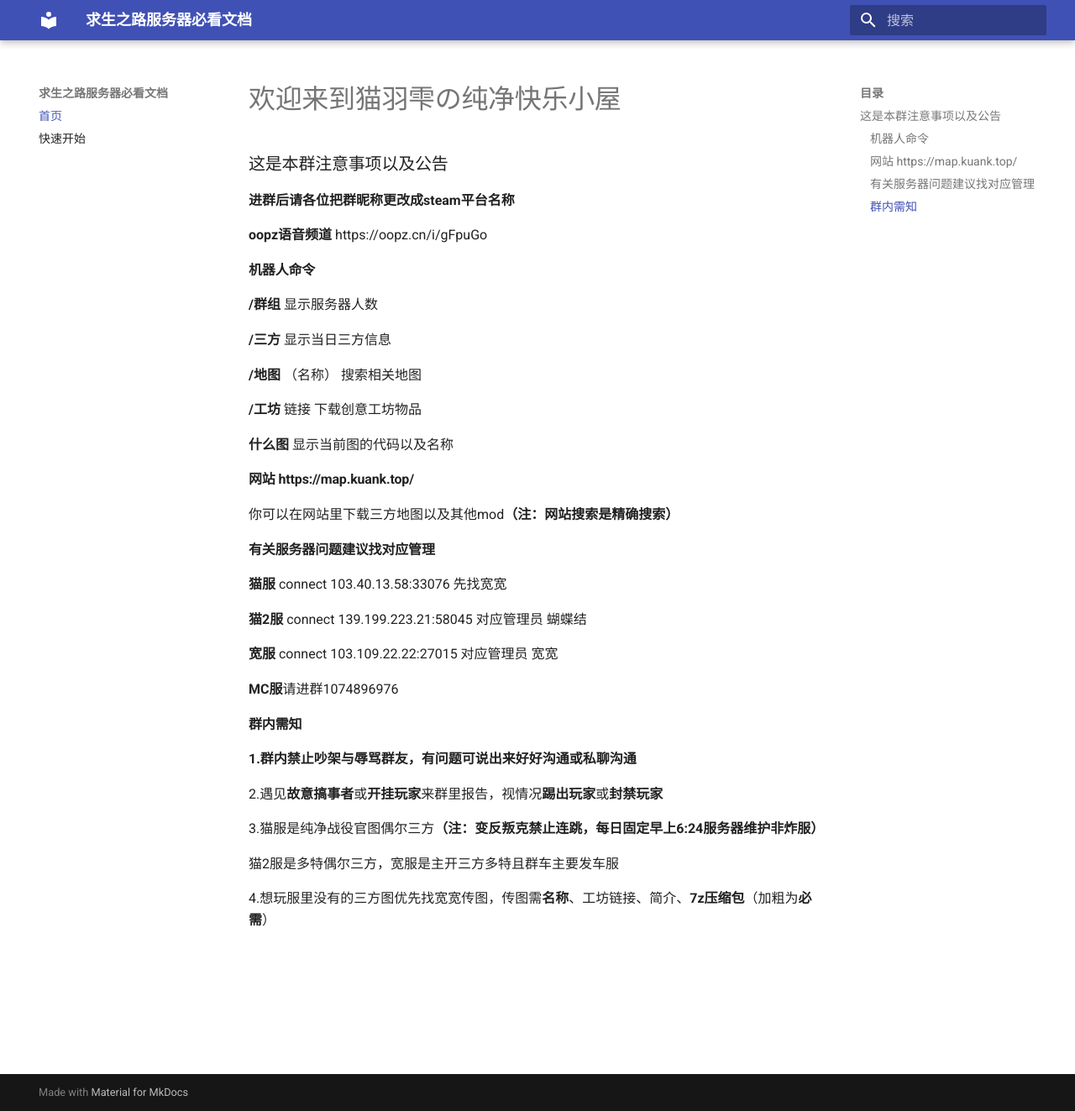
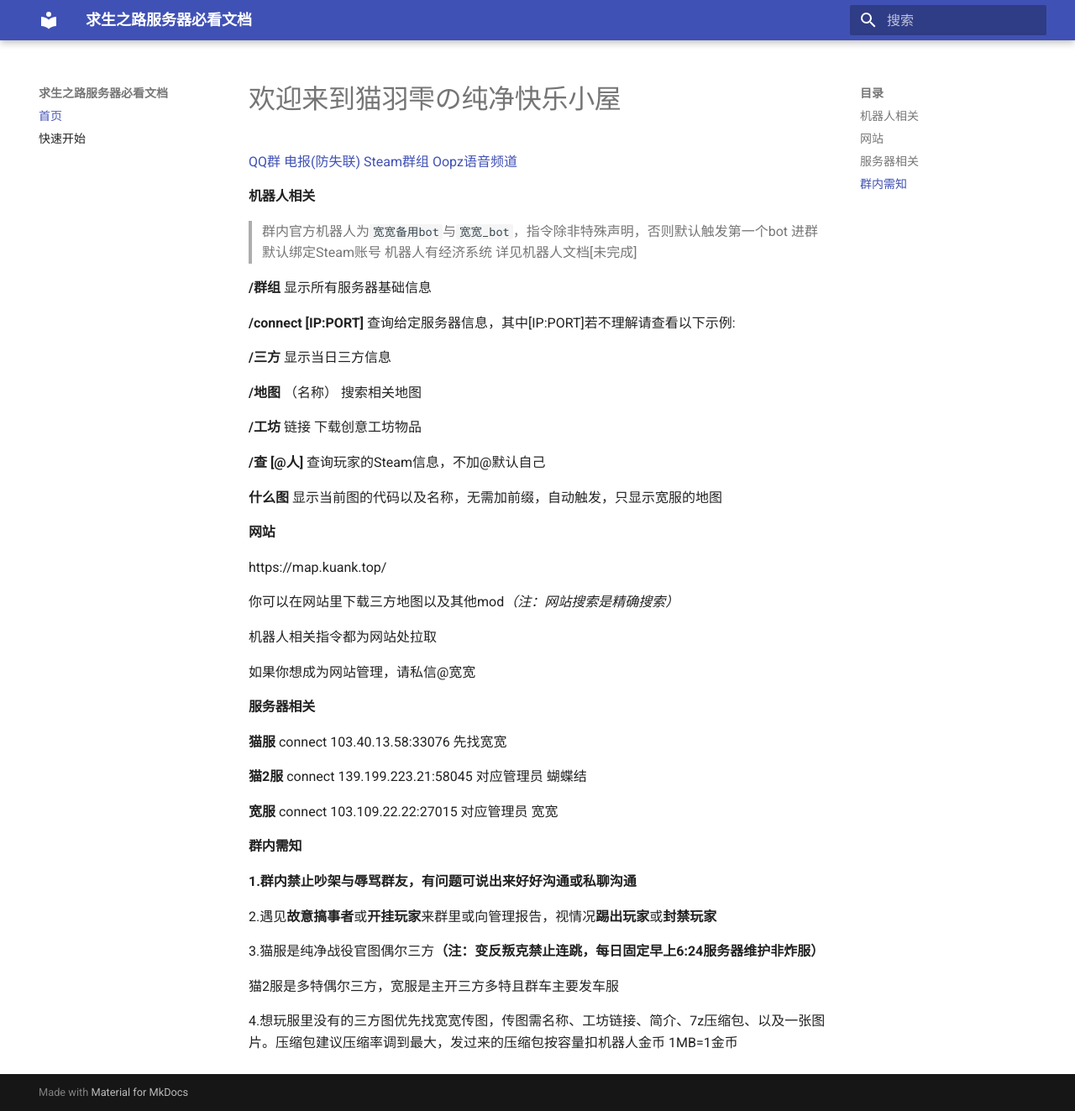
Before and after one commit to kuankqaq/kuank-docs, an MkDocs documentation site: the page built from docs/index.md, in a window 1280 px wide and 1323 px high. Shown: the whole window at 84% size. Built offline with MkDocs 1.6.1 and Material for MkDocs 9.7.7, drawn with Linux system fonts in a browser that asks for light colours.

Commit message:
Update index.md

```diff
--- a/docs/index.md
+++ b/docs/index.md
@@ -1,13 +1,14 @@
 # 欢迎来到猫羽雫の纯净快乐小屋
-### 这是本群注意事项以及公告
+[QQ群](https://qm.qq.com/cgi-bin/qm/qr?_wv=1027&authKey=BkkpO5PShOumw9ULWD6xva2GDGrK9O5bp53IVdvoAhXH9wym7yZDkp5jInu3J6%2B9&group_code=1036903896) [电报(防失联)](t.me/kuankqaq) [Steam群组]() [Oopz语音频道](https://oopz.cn/i/gFpuGo)
 
-**进群后请各位把群昵称更改成steam平台名称**
+#### 机器人相关
+> 群内官方机器人为`宽宽备用bot`与`宽宽_bot`，指令除非特殊声明，否则默认触发第一个bot
+> 进群默认绑定Steam账号
+> 机器人有经济系统 详见机器人文档[未完成]
 
-**oopz语音频道** https://oopz.cn/i/gFpuGo
+**/群组** 显示所有服务器基础信息
 
-#### 机器人命令
-
-**/群组** 显示服务器人数
+**/connect [IP:PORT]** 查询给定服务器信息，其中[IP:PORT]若不理解请查看以下示例:
 
 **/三方** 显示当日三方信息
 
@@ -15,13 +16,20 @@
 
 **/工坊** 链接 下载创意工坊物品
 
-**什么图** 显示当前图的代码以及名称
+**/查 [@人]** 查询玩家的Steam信息，不加@默认自己
 
-#### 网站 https://map.kuank.top/
+**什么图** 显示当前图的代码以及名称，无需加前缀，自动触发，只显示宽服的地图
 
-你可以在网站里下载三方地图以及其他mod**（注：网站搜索是精确搜索）**
+#### 网站
+https://map.kuank.top/
 
-#### 有关服务器问题建议找对应管理
+你可以在网站里下载三方地图以及其他mod*（注：网站搜索是精确搜索）*
+
+机器人相关指令都为网站处拉取
+
+如果你想成为网站管理，请私信@宽宽
+
+#### 服务器相关
 
 **猫服** connect 103.40.13.58:33076 先找宽宽
 
@@ -29,16 +37,14 @@
 
 **宽服** connect 103.109.22.22:27015 对应管理员 宽宽
 
-**MC服**请进群1074896976
-
 #### 群内需知
 
 **1.群内禁止吵架与辱骂群友，有问题可说出来好好沟通或私聊沟通**
 
-2.遇见**故意搞事者**或**开挂玩家**来群里报告，视情况**踢出玩家**或**封禁玩家**
+2.遇见**故意搞事者**或**开挂玩家**来群里或向管理报告，视情况**踢出玩家**或**封禁玩家**
 
 3.猫服是纯净战役官图偶尔三方**（注：变反叛克禁止连跳，每日固定早上6:24服务器维护非炸服）**
 
    猫2服是多特偶尔三方，宽服是主开三方多特且群车主要发车服
 
-4.想玩服里没有的三方图优先找宽宽传图，传图需**名称**、工坊链接、简介、**7z压缩包**（加粗为**必需**）
+4.想玩服里没有的三方图优先找宽宽传图，传图需名称、工坊链接、简介、7z压缩包、以及一张图片。压缩包建议压缩率调到最大，发过来的压缩包按容量扣机器人金币 1MB=1金币
```
